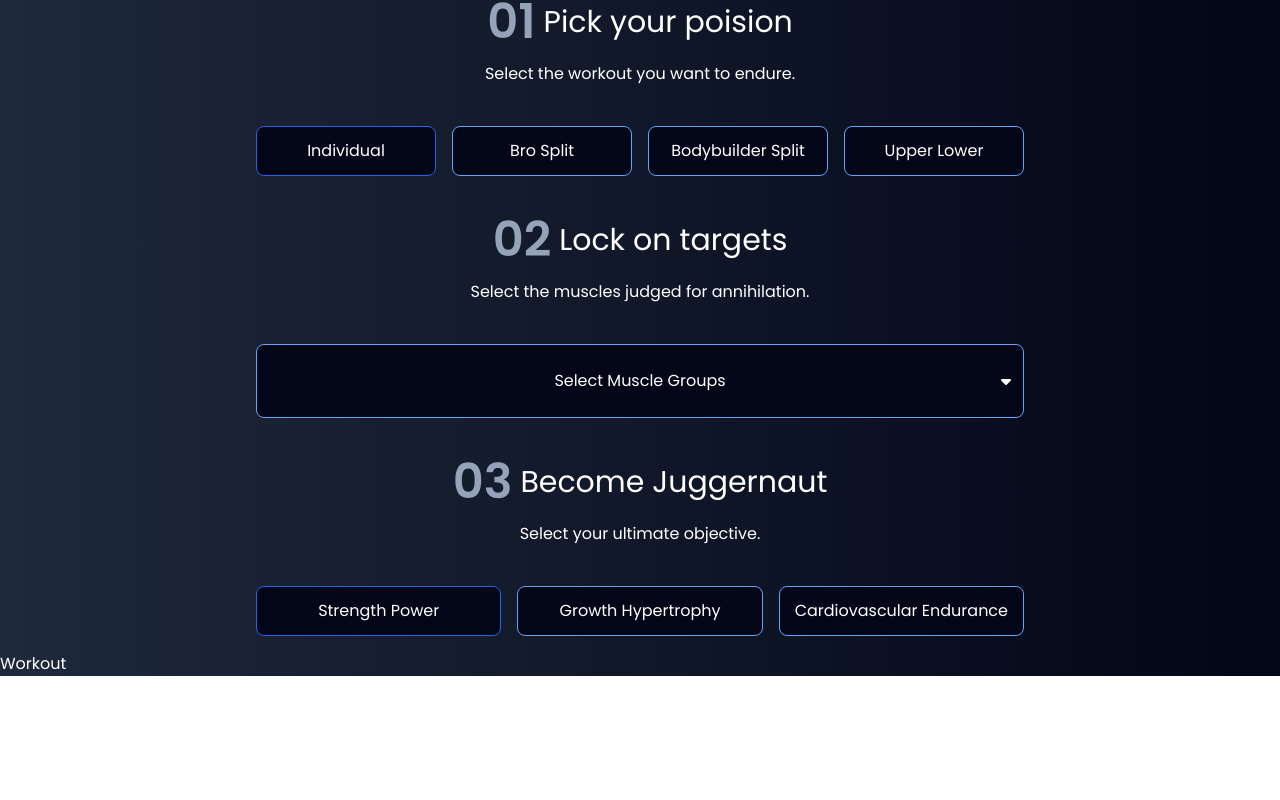
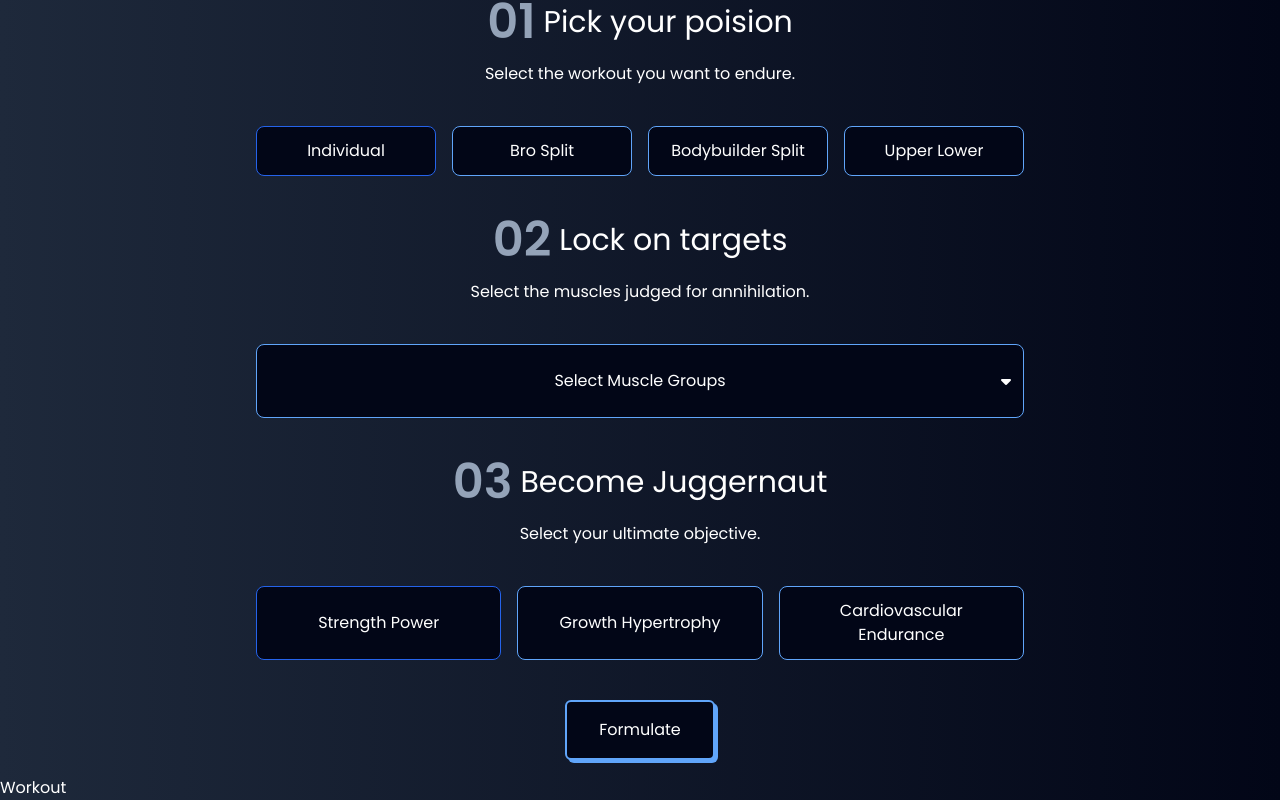
Before and after one commit to jasonmei-dev/react-gym-app, a React (Vite) app: page / in a window 1280 px wide. Shown: the part 1030-1830 px from the top of the page. Before the commit the page ends 1706 px from the top, so only its background shows below. Built offline with nearby package versions, Linux system fonts and the light colour scheme.

Commit message:
Button component and rename sworkouts.js to swoldier.js

```diff
--- /dev/null
+++ b/src/components/Button.jsx
@@ -0,0 +1,11 @@
+// import React from 'react';
+
+const Button = ({ text }) => {
+  return (
+    <button className="mx-auto px-8 py-4 rounded-md border-[2px] bg-slate-950 border-blue-400 border-solid blueShadow duration-200">
+      <p>{text}</p>
+    </button>
+  );
+};
+
+export default Button;
--- a/src/components/Generator.jsx
+++ b/src/components/Generator.jsx
@@ -1,6 +1,7 @@
 import { useState } from 'react';
+import { WORKOUTS, SCHEMES } from '../utils/swoldier';
 import SectionWrapper from './SectionWrapper';
-import { WORKOUTS, SCHEMES } from '../utils/workouts';
+import Button from './Button';
 
 const Header = (props) => {
   const { index, title, description } = props;
@@ -60,7 +61,7 @@ const Generator = () => {
                 setPoison(type);
                 setMuscles([]);
               }}
-              className={'bg-slate-950 border border-blue-400 py-3 rounded-lg duraton-200 ' + (type === poison ? 'border-blue-600' : 'border-blue-400')}
+              className={'bg-slate-950 border border-blue-400 hover:border-blue-600 py-3 rounded-lg duraton-200 px-4 ' + (type === poison ? 'border-blue-600' : 'border-blue-400')}
               key={typeIndex}
             >
               <p className="capitalize">{type.replaceAll('_', ' ')}</p>
@@ -100,7 +101,7 @@ const Generator = () => {
               onClick={() => {
                 setGoal(scheme);
               }}
-              className={'bg-slate-950 border border-blue-400 py-3 rounded-lg duraton-200 ' + (scheme === goal ? 'border-blue-600' : 'border-blue-400')}
+              className={'bg-slate-950 border border-blue-400 hover:border-blue-600 py-3 rounded-lg duraton-200 px-4 ' + (scheme === goal ? 'border-blue-600' : 'border-blue-400')}
               key={schemeIndex}
             >
               <p className="capitalize">{scheme.replaceAll('_', ' ')}</p>
@@ -108,6 +109,7 @@ const Generator = () => {
           );
         })}
       </div>
+      <Button text={'Formulate'} />
     </SectionWrapper>
   );
 };
--- a/src/components/Hero.jsx
+++ b/src/components/Hero.jsx
@@ -1,4 +1,4 @@
-// import React from 'react';
+import Button from './Button';
 
 const Hero = () => {
   return (
@@ -13,9 +13,7 @@ const Hero = () => {
         I hereby acknowledgement that I may become <span className="text-blue-400 font-medium">unbelievably swolenormous</span> and accept all risks of becoming the local{' '}
         <span className="text-blue-400 font-medium">mass montrosity</span>, afflicted with severe body dismorphia, unable to fit through doors.
       </p>
-      <button className="px-8 py-4 rounded-md border-[2px] bg-slate-950 border-blue-400 border-solid blueShadow duration-200">
-        <p>Accept & Begin</p>
-      </button>
+      <Button text={'Accept & Begin'} />
     </div>
   );
 };
```
Also changed, not shown: src/utils/swoldier.js (renamed from src/utils/workouts.js).
